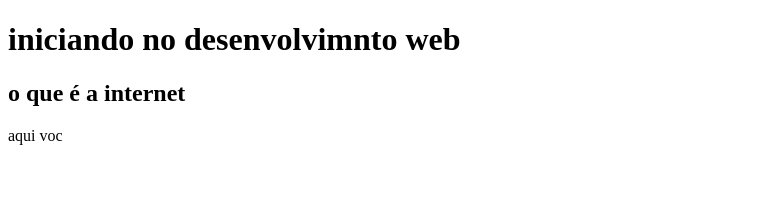
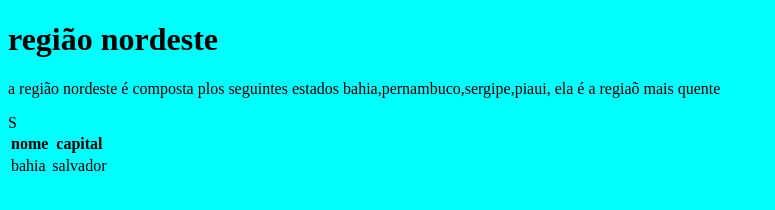
Before and after one commit to reverberaInformatica/projeto_breno, a plain HTML site: page index.html in a window 1280 px wide. Shown: the whole page, without its empty margins (0-775 px from the left). Drawn offline with Linux system fonts and the light colour scheme.

Commit message:
Adiciona estilo

```diff
--- /dev/null
+++ b/estilo.css
@@ -0,0 +1,3 @@
+body{
+    background-color: aqua;
+     color:black}
--- a/index.html
+++ b/index.html
@@ -1,14 +1,37 @@
 <!DOCTYPE html>
-<html>
+<html lang="en">
+<head>
+  <meta charset="UTF-8">
+  <meta name="viewport" content="width=device-width, initial-scale=1.0">
+  <link rel="stylesheet" href="estilo.css">
+  <title>região nordeste</title>
+</head>
+<body>
+  <h1>região nordeste</h1>
+  <p>a região nordeste é composta plos seguintes estados bahia,pernambuco,sergipe,piaui, ela é a regiaõ mais quente</p>
+ <table>
+  <tr>
+    <th>nome</th>
+    <th>capital</th>
+  </tr>
 
-  <head>
-       <title>iniciando no densenvolvimento web</title>
-  </head>
+  <tr>
+<td>bahia </td>
+<td>salvador</td>
+  </tr>
+  S
+ </table>
+</body>
+</html>
 
-  <body>
-    <h1>iniciando no desenvolvimnto web</h1>
-    <h2>o que é a internet</h2>
+
+
+
+
+
+
+
+
+
+
   </body>
-
-</html>
-<p>aqui voc</p>
```
